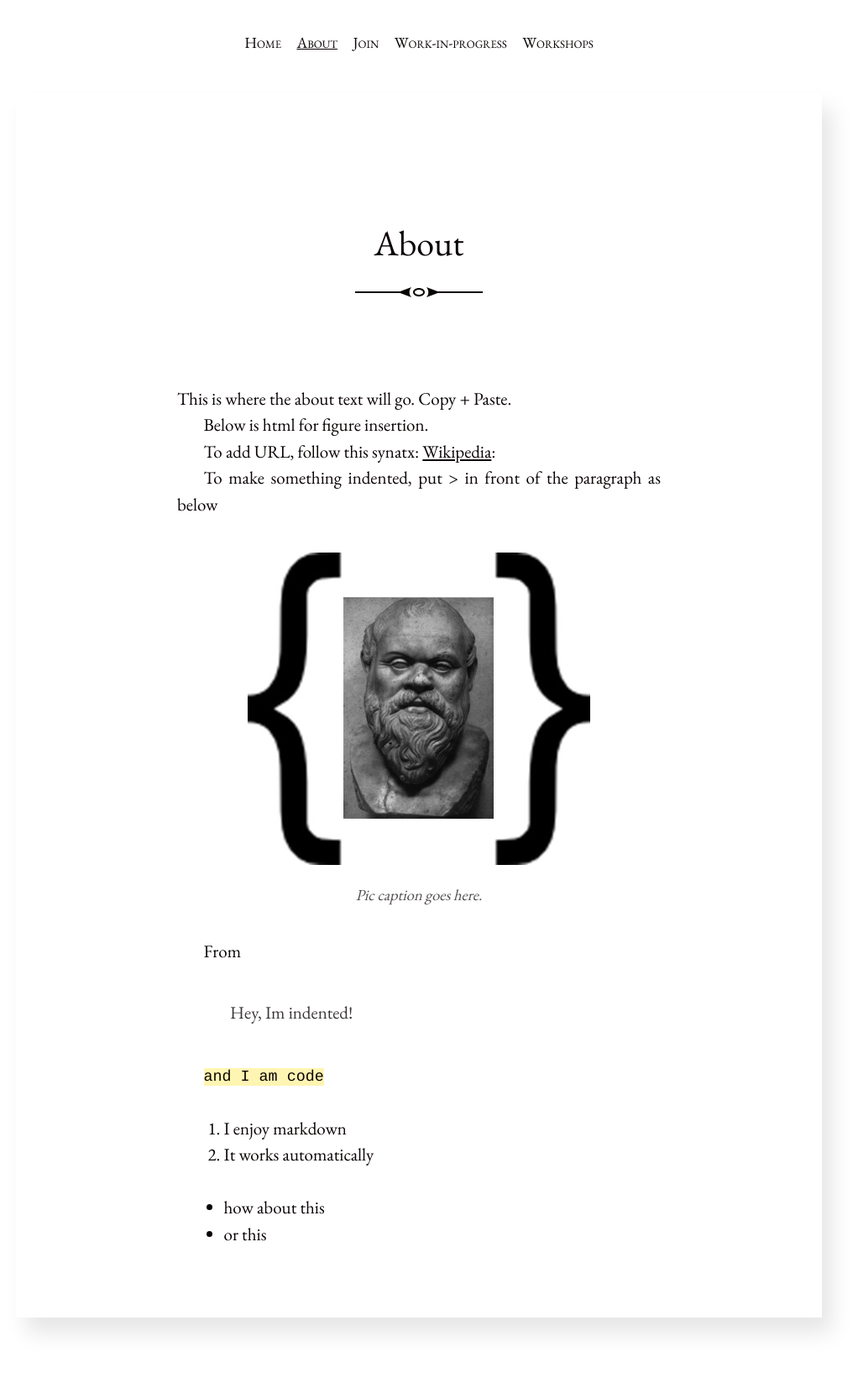
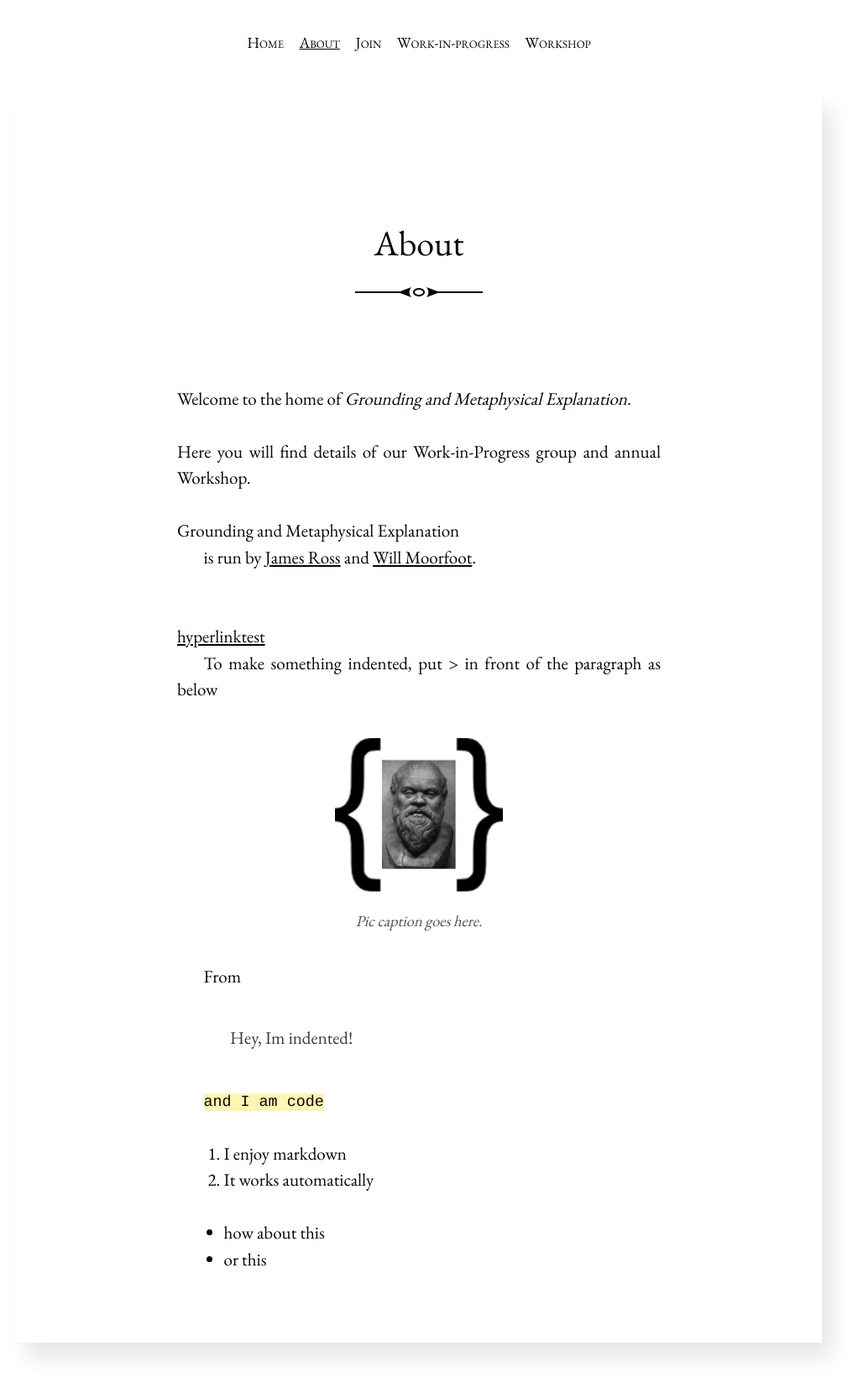
Before and after one commit to GandMEPhilosophy/GroundingAndMetaphysicalExplanation, a Jekyll site: the page built from about.md, in a window 1280 px wide. Shown: the whole page at 84% size, without its empty margins (141-1163 px from the left). Built offline with Jekyll 4.4.1, drawn with Linux system fonts in a browser that asks for light colours; before the commit the page ends 1611 px from its top, so only the background shows below that.

Commit message:
James first test

```diff
--- a/_config.yml
+++ b/_config.yml
@@ -14,9 +14,9 @@
 # You can create any custom variable you would like, and they will be accessible
 # in the templates via {{ site.myvariable }}.
 title: Grounding and Metaphysical Explanation
-email: jross597@gmail.com
+email: J.C.Ross@soton.ac.uk
 description: >- # this means to ignore newlines until "baseurl:"
-  Grounding conference, workshops and work-in-progress group
+  <span style="font-style:normal">Welcome to the home of</span> Grounding and Metaphysical Explanation
 baseurl: "/GroundingAndMetaphysicalExplanation" # the subpath of your site, e.g. /blog
 #url: "https://dangerdika.github.io" # the base hostname & protocol for your site, e.g. http://example.com
 icon: /GroundingAndMetaphysicalExplanation/favicon.ico
--- a/_data/menu.yml
+++ b/_data/menu.yml
@@ -7,5 +7,5 @@
 - title: Work-in-progress
   url: /work-in-progress.html
 
-- title: Workshops
-  url: /workshops.html
+- title: Workshop
+  url: /workshop.html
--- a/_layouts/default.html
+++ b/_layouts/default.html
@@ -7,8 +7,6 @@
     <meta name="viewport" content="width=device-width, initial-scale=1">
 
     <title>{{ site.title }}{% if page.title and page.title != "" %} &mdash; {{ page.title }}{% endif %}</title>
-
-    {% if site.description %}<meta name="description" content="{{ site.description }}">{% endif %}
 
     <link rel="stylesheet" href="{{ '/assets/css/main.css' | absolute_url }}?{{ site.time | date: '%s%N' }}">
 
--- a/_layouts/home.html
+++ b/_layouts/home.html
@@ -30,7 +30,8 @@ layout: default
       Page {{ paginator.page }}
     {% else %}
       <figure>
-        <img alt="Socrates" src="assets/images/set_of_soc.jpg" />
+        <img alt="Socrates" src="assets/images/set_of_soc.jpg"
+        width="250" />
       </figure>
     {% endif %}
   </h1>
--- a/about.md
+++ b/about.md
@@ -3,16 +3,25 @@ layout: post
 title: About
 ---
 
-This is where the about text will go. Copy + Paste.
-
-Below is html for figure insertion.
-
-To add URL, follow this synatx: [Wikipedia](https://en.wikipedia.org/wiki/Christopher_Hitchens):
+Welcome to the home of <em>Grounding and Metaphysical Explanation</em>.
+<br>
+<br>
+Here you will find details of our Work-in-Progress group and annual Workshop.
+<br>
+<br>
+<emph>Grounding and Metaphysical Explanation</emph> is run by
+<a href="https://www.jamesclarkross.co.uk/" target="_blank" rel="noreferrer noopener">James Ross</a> and
+<a href="https://willmoorfoot.weebly.com/" target="_blank" rel="noreferrer noopener">Will Moorfoot</a>.<br>
+<br>
+<br>
+[hyperlinktest](www.google.com)
 
 To make something indented, put > in front of the paragraph as below
 
 <figure>
-  <img alt="Socrates" src="assets/images/set_of_soc.jpg" />
+  <img alt="Socrates" src="assets/images/set_of_soc.jpg"
+    width="200"
+    height="200"/>
   <figcaption>
       Pic caption goes here.
   </figcaption>
--- a/workshops.md
+++ b/workshop.md
@@ -1,6 +1,6 @@
 ---
 layout: post
-title: Workshops
+title: Workshop
 ---
 
 <a href="/GroundingAndMetaphysicalExplanation/assets/documents/GandME Workshop 2023.pdf" style="text-decoration: none; border-bottom: 1px solid lightgrey">Workshop 2023</a> <br>(last updated: 14/06/2023)
```
